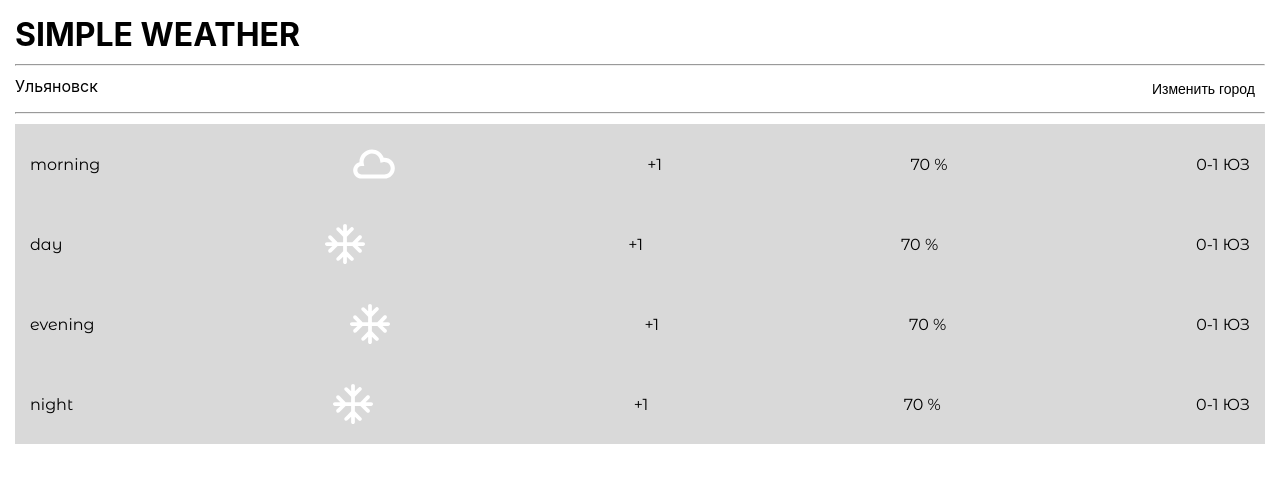
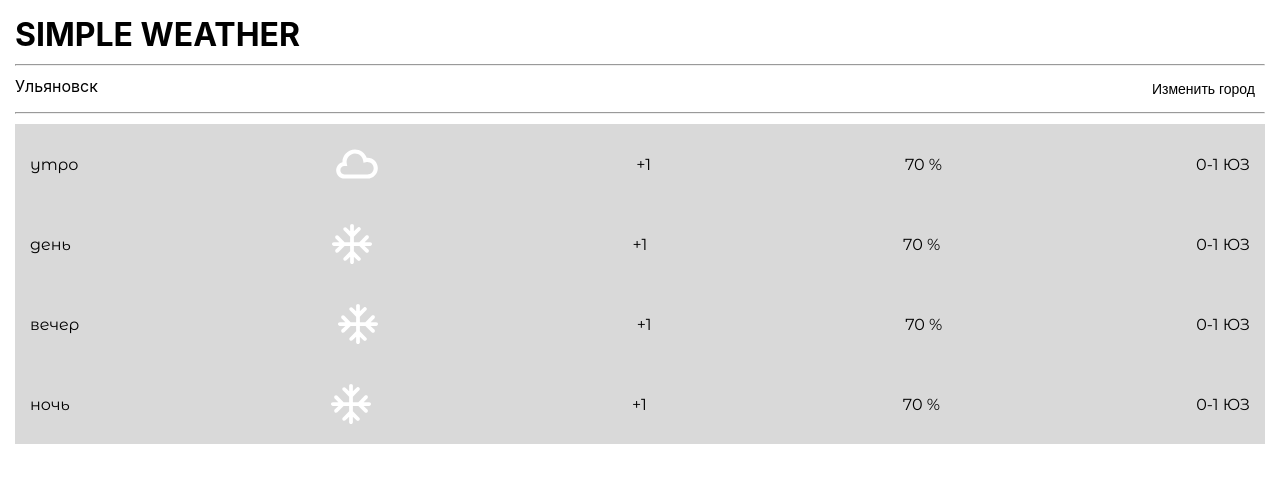
Before and after one commit to HerbalTea312/weather_study_app, a React (Create React App) app: page / in a window 1280 px wide. Shown: the top 482 px of the page. Built offline with nearby package versions, Linux system fonts and the light colour scheme; the HTML template or start-up script is replaced by a standard one.

Commit message:
fixed eng parts of day

```diff
--- a/src/components/Mobile/DayDetails/Details.jsx
+++ b/src/components/Mobile/DayDetails/Details.jsx
@@ -1,11 +1,22 @@
 import Item from '../Item/Item';
 import React from 'react';
+
+const wordMapping = {
+    morning: 'утро',
+    day: 'день',
+    evening: 'вечер',
+    night: 'ночь'
+  };
+
+  function getDayPart(word) {
+    return wordMapping[word];
+  }
 
 const Details = function ({details}) {
     return (
         <div>
             {details.times.map(time =>
-                <Item details={time} time={time.time} key={time.time}/>
+                <Item details={time} time={getDayPart(time.time)} key={time.time}/>
             )}
         </div>
     );
```
